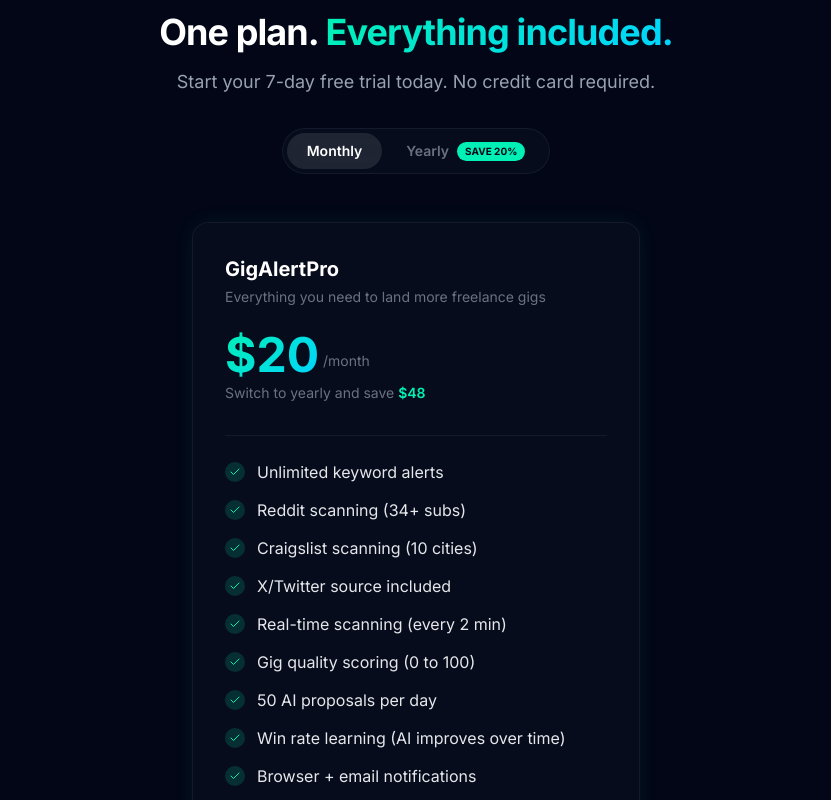
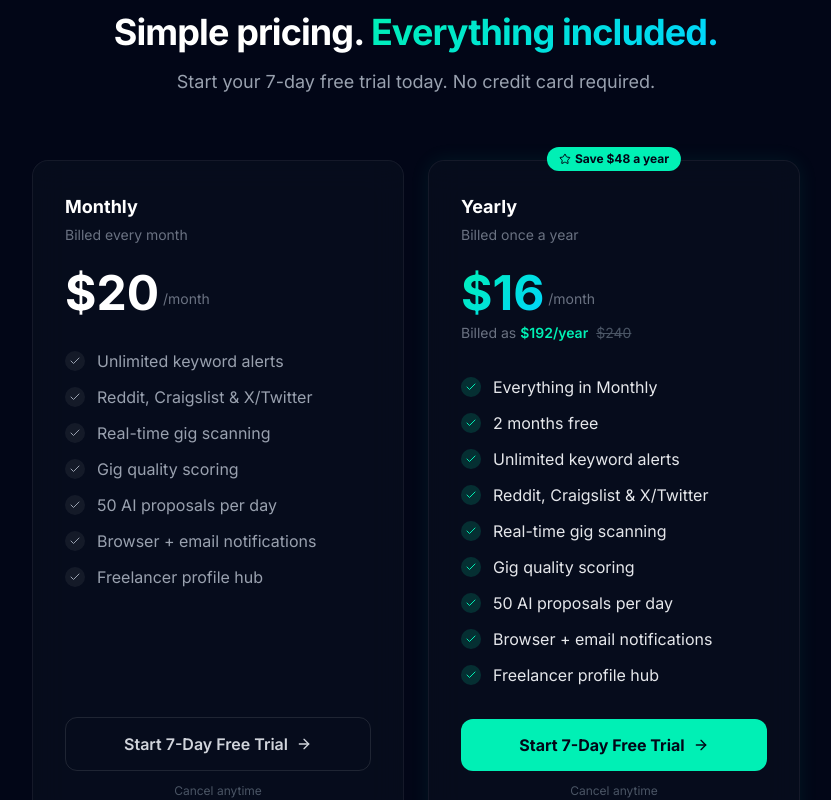
Before and after one commit to kobbybright120/gigalertpro, a React (Vite) app: page /landing in a window 1280 px wide. Shown: the part 3800-4600 px from the top of the page, without its empty margins (224-1055 px from the left). Built offline with nearby package versions, Linux system fonts and the light colour scheme; no server answers.

Commit message:
pricing: replace toggle with two side-by-side monthly/yearly cards

```diff
--- a/src/pages/LandingPage.jsx
+++ b/src/pages/LandingPage.jsx
@@ -156,8 +156,6 @@ const DEMO_GIGS = [
    MAIN COMPONENT
    ═══════════════════════════════════════════════════════════════════════ */
 export default function LandingPage() {
-  const [billingPeriod, setBillingPeriod] = useState("monthly");
-
   async function handleCheckout(period) {
     try {
       const res = await fetch("/api/create-checkout", {
@@ -562,124 +560,102 @@ export default function LandingPage() {
       >
         <div className="max-w-7xl mx-auto px-4 sm:px-6 lg:px-8">
           <div
-            className={`text-center mb-12 transition-all duration-700 ease-out ${priceVis ? "opacity-100 translate-y-0" : "opacity-0 translate-y-8"}`}
+            className={`text-center mb-16 transition-all duration-700 ease-out ${priceVis ? "opacity-100 translate-y-0" : "opacity-0 translate-y-8"}`}
           >
             <p className="text-sm font-semibold text-[#00F0B5] uppercase tracking-widest mb-3">
               Pricing
             </p>
             <h2 className="text-3xl sm:text-4xl font-extrabold tracking-tight">
-              One plan.{" "}
+              Simple pricing.{" "}
               <span className="text-gradient">Everything included.</span>
             </h2>
             <p className="mt-4 text-gray-400 text-lg max-w-xl mx-auto">
               Start your 7-day free trial today. No credit card required.
             </p>
+          </div>
 
-            {/* Monthly / Yearly toggle */}
-            <div className="inline-flex items-center gap-1 mt-8 p-1 glass-card rounded-full border border-white/[0.08]">
-              <button
-                onClick={() => setBillingPeriod("monthly")}
-                className={`px-5 py-2 text-sm font-semibold rounded-full transition-all duration-200 ${billingPeriod === "monthly" ? "bg-white/10 text-white" : "text-gray-500 hover:text-gray-300"}`}
+          <div className="grid grid-cols-1 md:grid-cols-2 gap-6 max-w-3xl mx-auto">
+            {/* Monthly */}
+            <div
+              className={`glass-card rounded-2xl p-8 hover:border-white/10 flex flex-col transition-all duration-700 ease-out ${priceVis ? "opacity-100 translate-y-0" : "opacity-0 translate-y-8"}`}
+              style={stagger(0)}
             >
-                Monthly
-              </button>
-              <button
-                onClick={() => setBillingPeriod("yearly")}
-                className={`px-5 py-2 text-sm font-semibold rounded-full transition-all duration-200 flex items-center gap-2 ${billingPeriod === "yearly" ? "bg-white/10 text-white" : "text-gray-500 hover:text-gray-300"}`}
-              >
-                Yearly
-                <span className="px-2 py-0.5 bg-[#00F0B5] text-[#020617] text-[10px] font-bold rounded-full">
-                  SAVE 20%
-                </span>
-              </button>
+              <div className="mb-6">
+                <h3 className="text-lg font-bold text-white">Monthly</h3>
+                <p className="text-gray-500 text-sm mt-1">Billed every month</p>
+              </div>
+              <div className="mb-8">
+                <div className="flex items-end gap-1">
+                  <span className="text-5xl font-extrabold text-white">$20</span>
+                  <span className="text-gray-500 text-sm pb-2">/month</span>
                 </div>
               </div>
+              <ul className="space-y-3 mb-8 flex-1">
+                <PricingFeature text="Unlimited keyword alerts" />
+                <PricingFeature text="Reddit, Craigslist & X/Twitter" />
+                <PricingFeature text="Real-time gig scanning" />
+                <PricingFeature text="Gig quality scoring" />
+                <PricingFeature text="50 AI proposals per day" />
+                <PricingFeature text="Browser + email notifications" />
+                <PricingFeature text="Freelancer profile hub" />
+              </ul>
+              <button
+                onClick={() => handleCheckout("monthly")}
+                className="w-full py-3.5 border border-white/10 text-gray-300 font-semibold rounded-xl hover:bg-white/[0.04] hover:border-white/20 transition-all duration-300 flex items-center justify-center gap-2"
+              >
+                Start 7-Day Free Trial
+                <ArrowRight className="w-4 h-4" />
+              </button>
+              <p className="text-xs text-gray-600 text-center mt-3">
+                Cancel anytime
+              </p>
+            </div>
 
-          {/* Single plan card */}
-          <div className="max-w-md mx-auto">
+            {/* Yearly */}
             <div
               className={`relative glass-card rounded-2xl p-8 border-[#00F0B5]/20 hover:border-[#00F0B5]/30 glow-green flex flex-col transition-all duration-700 ease-out ${priceVis ? "opacity-100 translate-y-0" : "opacity-0 translate-y-8"}`}
+              style={stagger(1)}
             >
-              {billingPeriod === "yearly" && (
               <div className="absolute -top-3.5 left-1/2 -translate-x-1/2">
                 <span className="inline-flex items-center gap-1 px-3 py-1 bg-[#00F0B5] text-[#020617] text-xs font-bold rounded-full">
                   <Star className="w-3 h-3" /> Save $48 a year
                 </span>
               </div>
-              )}
-
               <div className="mb-6">
-                <h3 className="text-xl font-bold text-white">GigAlertPro</h3>
-                <p className="text-gray-500 text-sm mt-1">
-                  Everything you need to land more freelance gigs
+                <h3 className="text-lg font-bold text-white">Yearly</h3>
+                <p className="text-gray-500 text-sm mt-1">Billed once a year</p>
+              </div>
+              <div className="mb-8">
+                <div className="flex items-end gap-1">
+                  <span className="text-5xl font-extrabold text-gradient">$16</span>
+                  <span className="text-gray-500 text-sm pb-2">/month</span>
+                </div>
+                <p className="text-sm text-gray-500 mt-1.5">
+                  Billed as{" "}
+                  <span className="text-[#00F0B5] font-semibold">$192/year</span>
+                  <span className="ml-2 line-through text-gray-600">$240</span>
                 </p>
               </div>
-
-              <div className="mb-2">
-                <div className="flex items-end gap-1">
-                  <span className="text-5xl font-extrabold text-gradient">
-                    {billingPeriod === "monthly" ? "$20" : "$16"}
-                  </span>
-                  <span className="text-gray-500 text-sm pb-2">/month</span>
-                </div>
-                {billingPeriod === "yearly" ? (
-                  <p className="text-sm text-gray-500 mt-1">
-                    Billed as{" "}
-                    <span className="text-[#00F0B5] font-semibold">
-                      $192/year
-                    </span>
-                    <span className="ml-2 line-through text-gray-600">
-                      $240
-                    </span>
-                  </p>
-                ) : (
-                  <p className="text-sm text-gray-500 mt-1">
-                    Switch to yearly and save{" "}
-                    <span className="text-[#00F0B5] font-semibold">$48</span>
-                  </p>
-                )}
-              </div>
-
-              <div className="h-px bg-white/[0.06] my-6" />
-
-              <ul className="space-y-3.5 mb-8 flex-1">
+              <ul className="space-y-3 mb-8 flex-1">
+                <PricingFeature text="Everything in Monthly" highlighted />
+                <PricingFeature text="2 months free" highlighted />
                 <PricingFeature text="Unlimited keyword alerts" highlighted />
-                <PricingFeature text="Reddit scanning (34+ subs)" highlighted />
-                <PricingFeature
-                  text="Craigslist scanning (10 cities)"
-                  highlighted
-                />
-                <PricingFeature text="X/Twitter source included" highlighted />
-                <PricingFeature
-                  text="Real-time scanning (every 2 min)"
-                  highlighted
-                />
-                <PricingFeature
-                  text="Gig quality scoring (0 to 100)"
-                  highlighted
-                />
+                <PricingFeature text="Reddit, Craigslist & X/Twitter" highlighted />
+                <PricingFeature text="Real-time gig scanning" highlighted />
+                <PricingFeature text="Gig quality scoring" highlighted />
                 <PricingFeature text="50 AI proposals per day" highlighted />
-                <PricingFeature
-                  text="Win rate learning (AI improves over time)"
-                  highlighted
-                />
-                <PricingFeature
-                  text="Browser + email notifications"
-                  highlighted
-                />
+                <PricingFeature text="Browser + email notifications" highlighted />
                 <PricingFeature text="Freelancer profile hub" highlighted />
               </ul>
-
               <button
-                onClick={() => handleCheckout(billingPeriod)}
-                className="w-full py-4 bg-[#00F0B5] text-[#020617] font-bold rounded-xl hover:bg-[#00dba5] hover:shadow-[0_0_20px_rgba(0,240,181,0.25)] transition-all duration-300 text-base flex items-center justify-center gap-2"
+                onClick={() => handleCheckout("yearly")}
+                className="w-full py-3.5 bg-[#00F0B5] text-[#020617] font-bold rounded-xl hover:bg-[#00dba5] hover:shadow-[0_0_20px_rgba(0,240,181,0.25)] transition-all duration-300 flex items-center justify-center gap-2"
               >
                 Start 7-Day Free Trial
                 <ArrowRight className="w-4 h-4" />
               </button>
-
               <p className="text-xs text-gray-600 text-center mt-3">
-                7-day free trial. Cancel anytime. No questions asked.
+                Cancel anytime
               </p>
             </div>
           </div>
```
Lines whose indentation alone changed are shown as unchanged.
